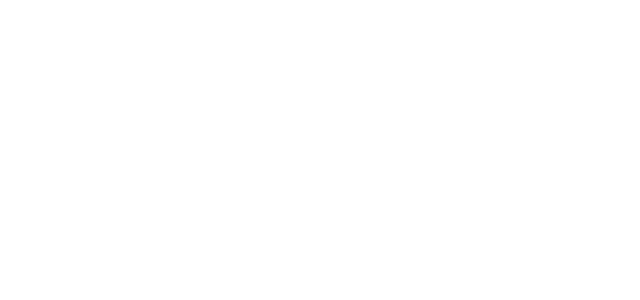
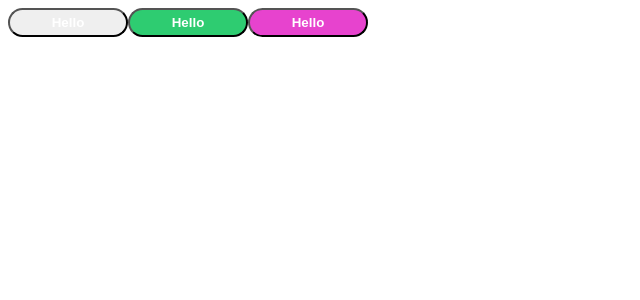
Before and after one commit to doohyunkim0304/react-css, a React (Create React App) app: page / in a window 1280 px wide. Shown: the top 300 px of the page, without its empty margins (0-640 px from the left). Built offline with nearby package versions, Linux system fonts and the light colour scheme.

Commit message:
ordinary style

```diff
--- /dev/null
+++ b/src/App.css
@@ -0,0 +1,17 @@
+.button {
+    border-radius:50px;
+    padding:5px;
+    min-width: 120px;
+    color : white;
+    font-weight: 600;
+
+    cursor: pointer;
+}
+
+.button--sucess {
+    background-color: #2ecc71;
+}
+
+.button--danger {
+    background-color: #e743ce;
+}
--- a/src/App.js
+++ b/src/App.js
@@ -1,14 +1,21 @@
-import React, { Component } from 'react';
-
+import React, { Component ,Fragment} from 'react';
+import "./App.css"
 
 class App extends Component {
   render() {
     return (
-      <div className="App">
-
-      </div>
-    );
+    <Fragment>
+<button className=" button">Hello</button>
+<button className="button button--sucess">Hello</button>
+<button className="button button--danger">Hello</button>
+    </Fragment>
+    )
   }
 }
 
+const Button = ({ danger }) => (
+  <button className={danger? "button button--danger" : "button button--success"}>Hello</button>
+)
+
+
 export default App;
```
